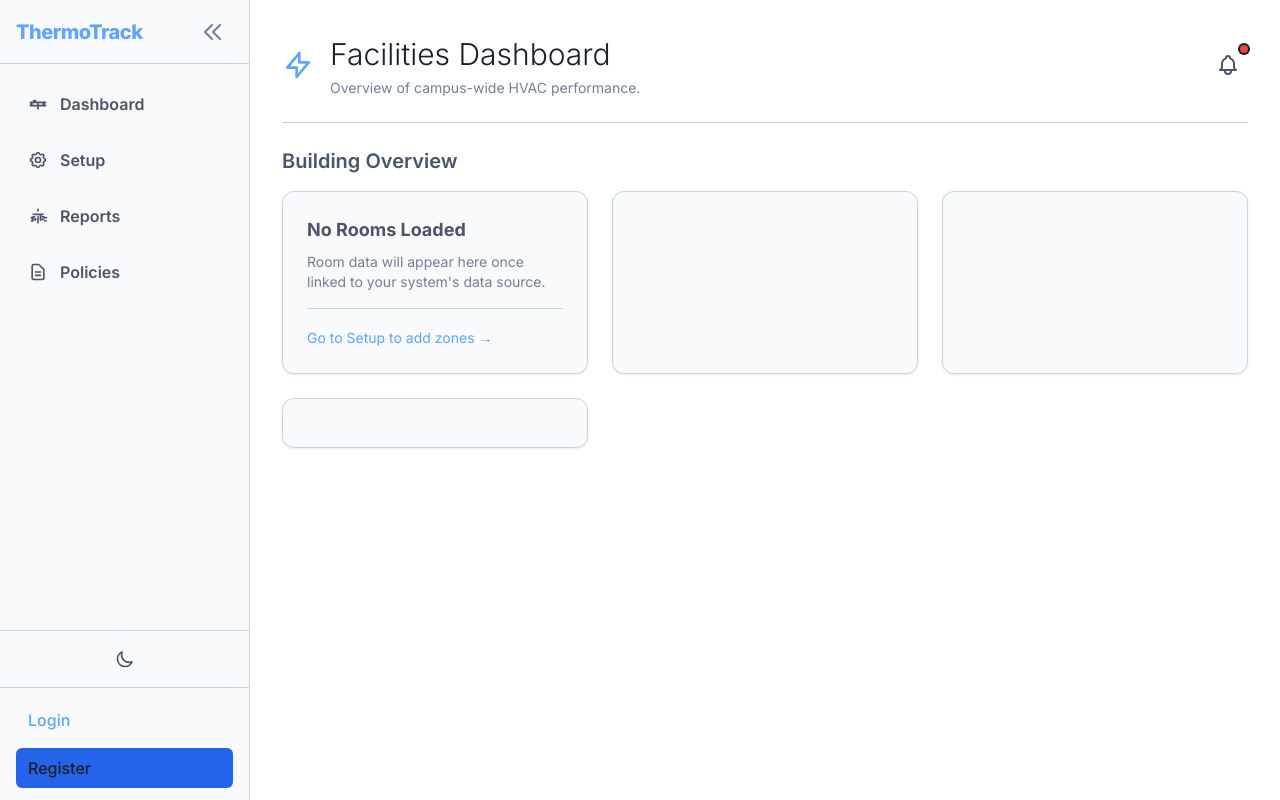
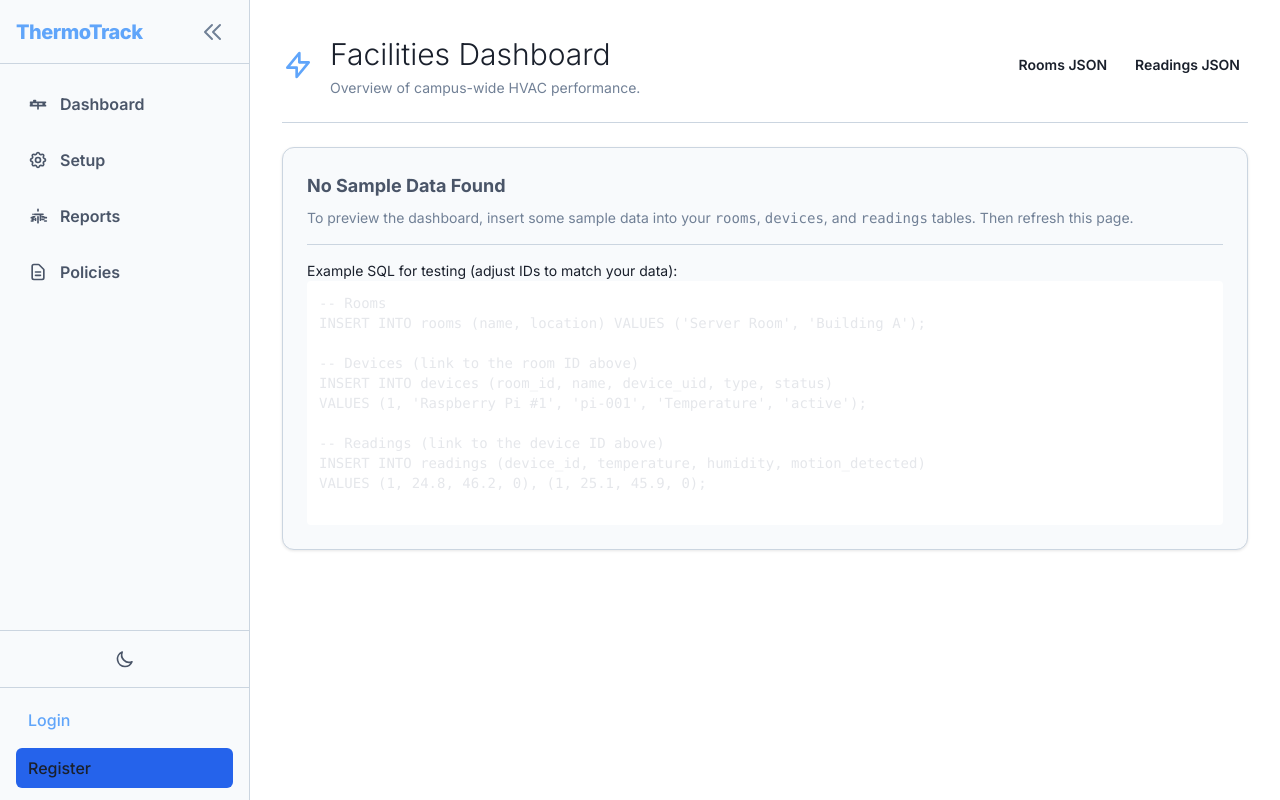
Before and after one commit to Asystole-2/Thermo-Track, a Flask app: template src/web/templates/dashboard.html in a window 1280 px wide. Run offline with Flask 3, Linux system fonts and the light colour scheme; the template is opened without the code that fills it, so the values that code supplies are empty; parts of the project's set-up code (start-up, migrations or seed data) failed here and were passed over; some libraries are stand-ins or nearby versions.

Commit message:
Implemented proper data handling for sensor data and displayed sample results.

```diff
--- a/src/web/app.py
+++ b/src/web/app.py
@@ -1,9 +1,12 @@
 import os
 import re
-from flask import Flask, render_template, redirect, request, session, flash, url_for
+from functools import wraps
+
+from flask import (
+    Flask, render_template, redirect, request, session, flash, url_for, jsonify
+)
 from flask_mysqldb import MySQL
 from dotenv import load_dotenv, find_dotenv
-from functools import wraps
 
 try:
     from flask_session import Session as ServerSession
@@ -12,34 +15,37 @@
 
 from werkzeug.security import generate_password_hash, check_password_hash
 import MySQLdb
-from MySQLdb import IntegrityError
+from MySQLdb._exceptions import IntegrityError
 
+# -----------------------------------------------------------------------------
 # App & Config
-app = Flask(__name__)
-
+# -----------------------------------------------------------------------------
+app = Flask(__name__, template_folder="templates", static_folder="static")
 load_dotenv(find_dotenv())
 
 app.config["SECRET_KEY"] = os.environ.get("SECRET_KEY", "dev-change-me")
-app.config["MYSQL_HOST"] = os.environ.get("MYSQL_HOST")
-app.config["MYSQL_USER"] = os.environ.get("MYSQL_USER")
-app.config["MYSQL_PASSWORD"] = os.environ.get("MYSQL_PASSWORD")
-app.config["MYSQL_DB"] = os.environ.get("MYSQL_DB")
+app.config["MYSQL_HOST"] = os.environ.get("MYSQL_HOST", "127.0.0.1")
+app.config["MYSQL_USER"] = os.environ.get("MYSQL_USER", "root")
+app.config["MYSQL_PASSWORD"] = os.environ.get("MYSQL_PASSWORD", "")
+app.config["MYSQL_DB"] = os.environ.get("MYSQL_DB", "thermotrack")
+app.config["MYSQL_PORT"] = int(os.environ.get("PORT", "3306"))
+# Return dict-like rows everywhere
+app.config["MYSQL_CURSORCLASS"] = "DictCursor"
 
-mysql = MySQL(app)
-
+# Sessions
 app.config["SESSION_PERMANENT"] = False
 app.config["SESSION_TYPE"] = "filesystem"
 if ServerSession:
     ServerSession(app)
 
-# Regex (REGISTER only)
+mysql = MySQL(app)
+
+# -----------------------------------------------------------------------------
+# Utilities
+# -----------------------------------------------------------------------------
 EMAIL_RE = re.compile(r"^[^\s@]+@[^\s@]+\.[^\s@]+$")
-PWD_RE = re.compile(
-    r"^(?=.*[A-Z])(?=.*\d)(?=.*[!@#$%^&*()_\-+=\[{\]};:'\",.<>/?\\|`~]).{8,}$"
-)
+PWD_RE = re.compile(r"^(?=.*[A-Z])(?=.*\d)(?=.*[!@#$%^&*()_\-+=\[{\]};:'\",.<>/?\\|`~]).{8,}$")
 
-
-# Authentication Decorator
 def login_required(f):
     @wraps(f)
     def decorated_function(*args, **kwargs):
@@ -47,17 +53,57 @@
             flash("Please log in to access this page.", "warning")
             return redirect(url_for("login"))
         return f(*args, **kwargs)
-
     return decorated_function
 
+def db_cursor():
+    return mysql.connection.cursor()
 
-# Routes
+def get_rooms_summary():
+    """
+    Returns one row per room with:
+      - devices_count
+      - devices_with_readings
+      - avg_temp / avg_humidity from latest reading per device
+      - last_update
+    Works even if a room has 0 devices/readings.
+    """
+    c = db_cursor()
+    c.execute("""
+        SELECT
+            rm.id                                        AS id,
+            rm.name                                      AS room_name,
+            rm.location                                   AS location,
+            COUNT(DISTINCT d.id)                          AS devices_count,
+            COUNT(lr.id)                                  AS devices_with_readings,
+            ROUND(AVG(lr.temperature), 1)                 AS avg_temp,
+            ROUND(AVG(lr.humidity), 1)                    AS avg_humidity,
+            MAX(lr.recorded_at)                           AS last_update
+        FROM rooms rm
+        LEFT JOIN devices d ON d.room_id = rm.id
+        LEFT JOIN (
+            SELECT r.*
+            FROM readings r
+            JOIN (
+                SELECT device_id, MAX(recorded_at) AS max_time
+                FROM readings
+                GROUP BY device_id
+            ) m ON m.device_id = r.device_id AND m.max_time = r.recorded_at
+        ) lr ON lr.device_id = d.id
+        GROUP BY rm.id, rm.name, rm.location
+        ORDER BY rm.name
+    """)
+    rows = c.fetchall()
+    c.close()
+    return rows
+
+# -----------------------------------------------------------------------------
+# Routes: Landing & Auth
+# -----------------------------------------------------------------------------
 @app.route("/")
 def index():
     if session.get("username"):
         return redirect(url_for("dashboard"))
     return render_template("index.html")
-
 
 @app.route("/login", methods=["GET", "POST"])
 def login():
@@ -72,7 +118,7 @@
         ident_lc = identifier.lower()
 
         try:
-            cur = mysql.connection.cursor()
+            cur = db_cursor()
             if "@" in ident_lc:
                 cur.execute(
                     "SELECT id, username, email, password FROM users WHERE LOWER(email)=%s LIMIT 1",
@@ -94,12 +140,14 @@
             flash("Incorrect username or password.", "error")
             return render_template("login.html")
 
-        user_id, username_db, email_db, pwd_hash = row
+        user_id = row["id"]
+        username_db = row["username"]
+        pwd_hash = row["password"]
 
         try:
             ok = check_password_hash(pwd_hash, password)
         except Exception:
-            ok = pwd_hash == password  # Fallback for old/bad hashes
+            ok = (pwd_hash == password)  # fallback only for legacy plaintext
 
         if not ok:
             flash("Incorrect username or password.", "error")
@@ -112,14 +160,12 @@
 
     return render_template("login.html")
 
-
 @app.route("/logout")
 @login_required
 def logout():
     session.clear()
     flash("You have been logged out.", "success")
-    return redirect("/")
-
+    return redirect(url_for("index"))
 
 @app.route("/register", methods=["GET", "POST"])
 def register():
@@ -135,7 +181,6 @@
         errors = {}
         values = {"username": username, "email": email}
 
-        # Field validation
         if not username:
             errors["username"] = "Username is required."
         if not email:
@@ -145,9 +190,7 @@
         if not password:
             errors["password"] = "Password is required."
         elif not PWD_RE.match(password):
-            errors["password"] = (
-                "Password must be ≥ 8 chars, include one uppercase, one number, and one symbol."
-            )
+            errors["password"] = "Password must be ≥ 8 chars, include one uppercase, one number, and one symbol."
         if not confirm:
             errors["confirmation"] = "Please confirm your password."
         elif password != confirm:
@@ -156,25 +199,19 @@
         if errors:
             return render_template("register.html", errors=errors, values=values)
 
-        cur = mysql.connection.cursor()
+        cur = db_cursor()
         try:
-            # Uniqueness checks
-            cur.execute(
-                "SELECT 1 FROM users WHERE LOWER(username)=%s LIMIT 1", (username_lc,)
-            )
+            cur.execute("SELECT 1 FROM users WHERE LOWER(username)=%s LIMIT 1", (username_lc,))
             if cur.fetchone():
                 errors["username"] = "This username is already taken."
 
-            cur.execute(
-                "SELECT 1 FROM users WHERE LOWER(email)=%s LIMIT 1", (email_lc,)
-            )
+            cur.execute("SELECT 1 FROM users WHERE LOWER(email)=%s LIMIT 1", (email_lc,))
             if cur.fetchone():
                 errors["email"] = "This email is already registered."
 
             if errors:
                 return render_template("register.html", errors=errors, values=values)
 
-            # Insert new user
             pwd_hash = generate_password_hash(password)
             cur.execute(
                 "INSERT INTO users (username, email, password) VALUES (%s, %s, %s)",
@@ -193,7 +230,6 @@
                 if "email" in msg:
                     errors["email"] = "This email is already registered."
                 return render_template("register.html", errors=errors, values=values)
-
             flash("Database error during registration.", "error")
             return render_template("register.html", values=values)
 
@@ -207,153 +243,104 @@
 
     return render_template("register.html")
 
-
-def get_user_rooms(user_id):
-    """Utility function to fetch all rooms for the logged-in user."""
-    rooms = []
-    if user_id is None:
-        return rooms
-
-    cur = mysql.connection.cursor()
-    try:
-        cur.execute(
-            "SELECT id, room_name, bms_zone_id, default_setpoint FROM rooms WHERE user_id=%s ORDER BY room_name ASC",
-            (user_id,),
-        )
-        rooms_tuple = cur.fetchall()
-
-        # Convert tuples to list of dictionaries
-        column_names = [desc[0] for desc in cur.description]
-        rooms = [dict(zip(column_names, row)) for row in rooms_tuple]
-
-    except Exception as e:
-        # In a production app, you would log this error more formally
-        print(f"Error fetching rooms: {e}")
-        flash("Could not load room data.", "error")
-    finally:
-        cur.close()
-
-    return rooms
-
-
+# -----------------------------------------------------------------------------
+# Dashboard (Rooms + latest conditions)
+# -----------------------------------------------------------------------------
 @app.route("/dashboard")
 @login_required
 def dashboard():
-    user_id = session.get("user_id")
-    rooms = get_user_rooms(user_id)
+    rooms = []
+    try:
+        rooms = get_rooms_summary()
+    except Exception as e:
+        # Keep the page loading; show toast in UI if you handle flashes
+        print(f"[dashboard] error: {e}")
+        flash("Could not load room data.", "error")
     return render_template("dashboard.html", active_page="dashboard", rooms=rooms)
 
-
+# -----------------------------------------------------------------------------
+# Optional pages — feed them rooms as well (non-blocking)
+# -----------------------------------------------------------------------------
 @app.route("/setup", methods=["GET", "POST"])
 @login_required
 def setup():
-    user_id = session.get("user_id")
-    errors = {}
-    values = {}
-
-    if request.method == "POST":
-        room_name = (request.form.get("room_name") or "").strip()
-        bms_zone_id = (request.form.get("bms_zone_id") or "").strip()
-        default_setpoint = request.form.get("default_setpoint")
-
-        try:
-            default_setpoint = float(default_setpoint)
-            if not (15.0 <= default_setpoint <= 30.0):
-                errors["default_setpoint"] = (
-                    "Setpoint must be between 15.0 and 30.0 °C."
-                )
-        except (ValueError, TypeError):
-            errors["default_setpoint"] = "Invalid setpoint value."
-
-        if not room_name:
-            errors["room_name"] = "Room Name is required."
-        if not bms_zone_id:
-            errors["bms_zone_id"] = "BMS Zone ID is required."
-
-        values = {
-            "room_name": room_name,
-            "bms_zone_id": bms_zone_id,
-            "default_setpoint": default_setpoint,
-        }
-
-        if not errors:
-            cur = mysql.connection.cursor()
-            try:
-                cur.execute(
-                    "INSERT INTO rooms (user_id, room_name, bms_zone_id, default_setpoint) VALUES (%s, %s, %s, %s)",
-                    (user_id, room_name, bms_zone_id, default_setpoint),
-                )
-                mysql.connection.commit()
-                flash(
-                    f"Room '{room_name}' added successfully! (Zone ID: {bms_zone_id})",
-                    "success",
-                )
-                values = {}
-
-            except IntegrityError:
-                mysql.connection.rollback()
-                flash(
-                    "A room with that name or zone ID already exists for your account.",
-                    "error",
-                )
-            except Exception as e:
-                mysql.connection.rollback()
-                print(f"Room insertion error: {e}")
-                flash(f"Unexpected error while adding room.", "error")
-            finally:
-                cur.close()
-
-    # Re-fetch rooms after a POST or for a GET request
-    rooms = get_user_rooms(user_id)
-
-    return render_template(
-        "setup.html", active_page="setup", rooms=rooms, errors=errors, values=values
-    )
-
+    rooms = []
+    try:
+        rooms = get_rooms_summary()
+    except Exception as e:
+        print(f"[setup] error: {e}")
+    return render_template("setup.html", active_page="setup", rooms=rooms)
 
 @app.route("/reports")
 @login_required
 def reports():
-    user_id = session.get("user_id")
-    rooms = get_user_rooms(user_id)
+    rooms = []
+    try:
+        rooms = get_rooms_summary()
+    except Exception as e:
+        print(f"[reports] error: {e}")
     return render_template("reports.html", active_page="reports", rooms=rooms)
-
 
 @app.route("/policies")
 @login_required
 def policies():
-    user_id = session.get("user_id")
-    rooms = get_user_rooms(user_id)
+    rooms = []
+    try:
+        rooms = get_rooms_summary()
+    except Exception as e:
+        print(f"[policies] error: {e}")
     return render_template("policies.html", active_page="policies", rooms=rooms)
-
 
 @app.route("/settings")
 @login_required
 def settings():
-    user_id = session.get("user_id")
-    rooms = get_user_rooms(user_id)
+    rooms = []
+    try:
+        rooms = get_rooms_summary()
+    except Exception as e:
+        print(f"[settings] error: {e}")
     return render_template("settings.html", active_page="settings", rooms=rooms)
 
+# -----------------------------------------------------------------------------
+# Theme helpers
+# -----------------------------------------------------------------------------
 @app.context_processor
 def inject_theme():
-    """Inject theme preference into all templates"""
-    theme = session.get('theme', 'system')
-    return dict(current_theme=theme)
+    return dict(current_theme=session.get("theme", "system"))
 
-@app.route('/set-theme/<theme>')
+@app.route("/set-theme/<theme>")
 @login_required
 def set_theme(theme):
-    """Set user's theme preference"""
-    if theme in ['light', 'dark', 'system']:
-        session['theme'] = theme
-        flash(f'Themed changed to {theme} mode', 'success')
-    return redirect(request.referrer or url_for('dashboard'))
+    if theme in ["light", "dark", "system"]:
+        session["theme"] = theme
+        flash(f"Theme changed to {theme} mode", "success")
+    return redirect(request.referrer or url_for("dashboard"))
 
+# -----------------------------------------------------------------------------
+# Debug/utility APIs (optional)
+# -----------------------------------------------------------------------------
+@app.get("/api/rooms")
+@login_required
+def api_rooms():
+    try:
+        return jsonify(get_rooms_summary())
+    except Exception as e:
+        return jsonify({"error": str(e)}), 500
+
+@app.get("/api/readings")
+@login_required
+def api_readings():
+    c = db_cursor()
+    c.execute("SELECT * FROM readings ORDER BY recorded_at DESC LIMIT 200")
+    data = c.fetchall()
+    c.close()
+    return jsonify(data)
+
+# -----------------------------------------------------------------------------
+# Entrypoint
+# -----------------------------------------------------------------------------
 if __name__ == "__main__":
-    if not all(
-        [app.config["MYSQL_HOST"], app.config["MYSQL_USER"], app.config["MYSQL_DB"]]
-    ):
+    if not all([app.config["MYSQL_HOST"], app.config["MYSQL_USER"], app.config["MYSQL_DB"]]):
         print("\n!!! ERROR: Database environment variables are not set. !!!")
         raise SystemExit(1)
-
     app.run(debug=True)
--- a/src/web/templates/dashboard.html
+++ b/src/web/templates/dashboard.html
@@ -5,42 +5,147 @@
   {% include 'menu.html' %}
 
   <main class="main-content">
+    <!-- Header -->
     <header class="page-header">
       <div class="header-content">
         <svg class="header-icon text-blue-400" fill="none" stroke="currentColor" viewBox="0 0 24 24">
-          <path stroke-linecap="round" stroke-linejoin="round" stroke-width="2" d="M13 10V3L4 14h7v7l9-11h-7z"></path>
+          <path stroke-linecap="round" stroke-linejoin="round" stroke-width="2"
+                d="M13 10V3L4 14h7v7l9-11h-7z"></path>
         </svg>
         <div>
           <h1 class="header-title">Facilities Dashboard</h1>
           <p class="header-subtitle">Overview of campus-wide HVAC performance.</p>
         </div>
       </div>
-      <button class="btn p-2 hover:bg-gray-700 transition duration-200 relative">
-        <svg class="w-6 h-6 text-gray-300" fill="none" stroke="currentColor" viewBox="0 0 24 24">
-          <path stroke-linecap="round" stroke-linejoin="round" stroke-width="2" d="M15 17h5l-1.405-1.405A2.032 2.032 0 0118 14.158V11a6.002 6.002 0 00-4-5.659V5a2 2 0 10-4 0v.341C7.67 6.165 6 8.388 6 11v3.159c0 .538-.214 1.055-.595 1.405L4 17h5m6 0v1a3 3 0 11-6 0v-1m6 0H9"></path>
-        </svg>
-        <span class="absolute top-0 right-0 block h-2 w-2 rounded-full ring-2 ring-gray-900 bg-red-500"></span>
-      </button>
+
+      <div class="flex items-center gap-3">
+        <a href="/api/rooms" class="btn p-2 hover:bg-gray-700 text-sm">Rooms JSON</a>
+        <a href="/api/readings" class="btn p-2 hover:bg-gray-700 text-sm">Readings JSON</a>
+      </div>
     </header>
 
-    <section>
-      <h3 class="text-xl font-semibold mb-4 text-gray-300">Building Overview</h3>
+    <!-- ===================== ROOMS ===================== -->
+    {% if rooms and rooms|length > 0 %}
+      <section class="mt-4">
+        <h3 class="text-xl font-semibold mb-4 text-gray-300">Rooms</h3>
+
         <div class="grid-cards">
+          {% for r in rooms %}
             <div class="card">
-          <h4 class="text-lg font-bold text-gray-300 mb-2">No Rooms Loaded</h4>
-          <p class="text-sm text-muted">
-            Room data will appear here once linked to your system's data source.
+              <div class="flex items-center justify-between">
+                <div>
+                  <h4 class="text-lg font-bold text-gray-200">
+                    {{ r.room_name }}
+                  </h4>
+                  <p class="text-sm text-gray-400">
+                    {{ r.location or 'Unspecified location' }}
                   </p>
-          <div class="mt-4 pt-4 border-t border-gray-700">
-            <a href="{{ url_for('setup') }}" class="text-sm text-blue-400 hover:text-blue-300">Go to Setup to add zones &rarr;</a>
+                </div>
+                <div class="text-right">
+                  <div class="text-xs text-gray-400">Devices</div>
+                  <div class="text-xl font-semibold">{{ r.devices_count or 0 }}</div>
                 </div>
               </div>
 
-        <div class="card"></div>
-        <div class="card"></div>
-        <div class="card"></div>
+              <div class="mt-4 grid grid-cols-2 gap-4">
+                <div class="p-3 rounded bg-gray-900/40">
+                  <div class="text-xs text-gray-400">Avg Temperature</div>
+                  <div class="text-xl font-semibold">
+                    {% if r.avg_temp is not none %}{{ r.avg_temp }}°C{% else %}—{% endif %}
+                  </div>
+                </div>
+                <div class="p-3 rounded bg-gray-900/40">
+                  <div class="text-xs text-gray-400">Avg Humidity</div>
+                  <div class="text-xl font-semibold">
+                    {% if r.avg_humidity is not none %}{{ r.avg_humidity }}%{% else %}—{% endif %}
+                  </div>
+                </div>
+              </div>
+
+              <div class="mt-4 text-xs text-gray-400">
+                <div>Devices with readings: <span class="text-gray-300">{{ r.devices_with_readings or 0 }}</span></div>
+                <div>Last update: <span class="text-gray-300">{{ r.last_update or '—' }}</span></div>
+              </div>
+            </div>
+          {% endfor %}
         </div>
       </section>
+    {% endif %}
+
+    <!-- ===================== RECENT READINGS (optional) ===================== -->
+    {% if rows and rows|length > 0 %}
+      <section class="mt-8">
+        <h3 class="text-xl font-semibold mb-4 text-gray-300">Recent Readings</h3>
+
+        <div class="overflow-x-auto">
+          <table class="min-w-full border border-gray-700 text-gray-300">
+            <thead class="bg-gray-800">
+              <tr>
+                <th class="p-2 text-left">Device</th>
+                <th class="p-2 text-left">UID</th>
+                <th class="p-2 text-left">Type</th>
+                <th class="p-2 text-left">Temp (°C)</th>
+                <th class="p-2 text-left">Humidity (%)</th>
+                <th class="p-2 text-left">Motion</th>
+                <th class="p-2 text-left">Recorded</th>
+              </tr>
+            </thead>
+            <tbody>
+              {% for r in rows %}
+              <tr class="hover:bg-gray-700/40 transition">
+                <td class="p-2">{{ r.device_name or 'N/A' }}</td>
+                <td class="p-2 text-gray-400">{{ r.device_uid or '—' }}</td>
+                <td class="p-2">{{ r.type or '—' }}</td>
+                <td class="p-2">{{ r.temperature if r.temperature is not none else '—' }}</td>
+                <td class="p-2">{{ r.humidity if r.humidity is not none else '—' }}</td>
+                <td class="p-2">
+                  {% if r.motion_detected == 1 %}
+                    <span class="text-green-400 font-semibold">Yes</span>
+                  {% elif r.motion_detected == 0 %}
+                    <span class="text-red-400">No</span>
+                  {% else %}
+                    —
+                  {% endif %}
+                </td>
+                <td class="p-2 whitespace-nowrap">{{ r.recorded_at or '—' }}</td>
+              </tr>
+              {% endfor %}
+            </tbody>
+          </table>
+        </div>
+      </section>
+    {% endif %}
+
+    <!-- ===================== EMPTY STATE ===================== -->
+    {% if (not rooms or rooms|length == 0) and (not rows or rows|length == 0) %}
+      <section class="mt-4">
+        <div class="grid-cards">
+          <div class="card">
+            <h4 class="text-lg font-bold text-gray-300 mb-2">No Sample Data Found</h4>
+            <p class="text-sm text-muted mb-4">
+              To preview the dashboard, insert some sample data into your <code>rooms</code>, <code>devices</code>, and
+              <code>readings</code> tables. Then refresh this page.
+            </p>
+
+            <div class="mt-4 pt-4 border-t border-gray-700 text-sm">
+              Example SQL for testing (adjust IDs to match your data):
+              <pre class="bg-gray-900 p-3 rounded text-gray-200 overflow-x-auto">
+-- Rooms
+INSERT INTO rooms (name, location) VALUES ('Server Room', 'Building A');
+
+-- Devices (link to the room ID above)
+INSERT INTO devices (room_id, name, device_uid, type, status)
+VALUES (1, 'Raspberry Pi #1', 'pi-001', 'Temperature', 'active');
+
+-- Readings (link to the device ID above)
+INSERT INTO readings (device_id, temperature, humidity, motion_detected)
+VALUES (1, 24.8, 46.2, 0), (1, 25.1, 45.9, 0);
+              </pre>
+            </div>
+          </div>
+        </div>
+      </section>
+    {% endif %}
   </main>
 </div>
 {% endblock %}
```
Also changed, not shown: DATABASE thermotrack.sql (+91 -31 lines). Lines whose indentation alone changed are shown as unchanged.
